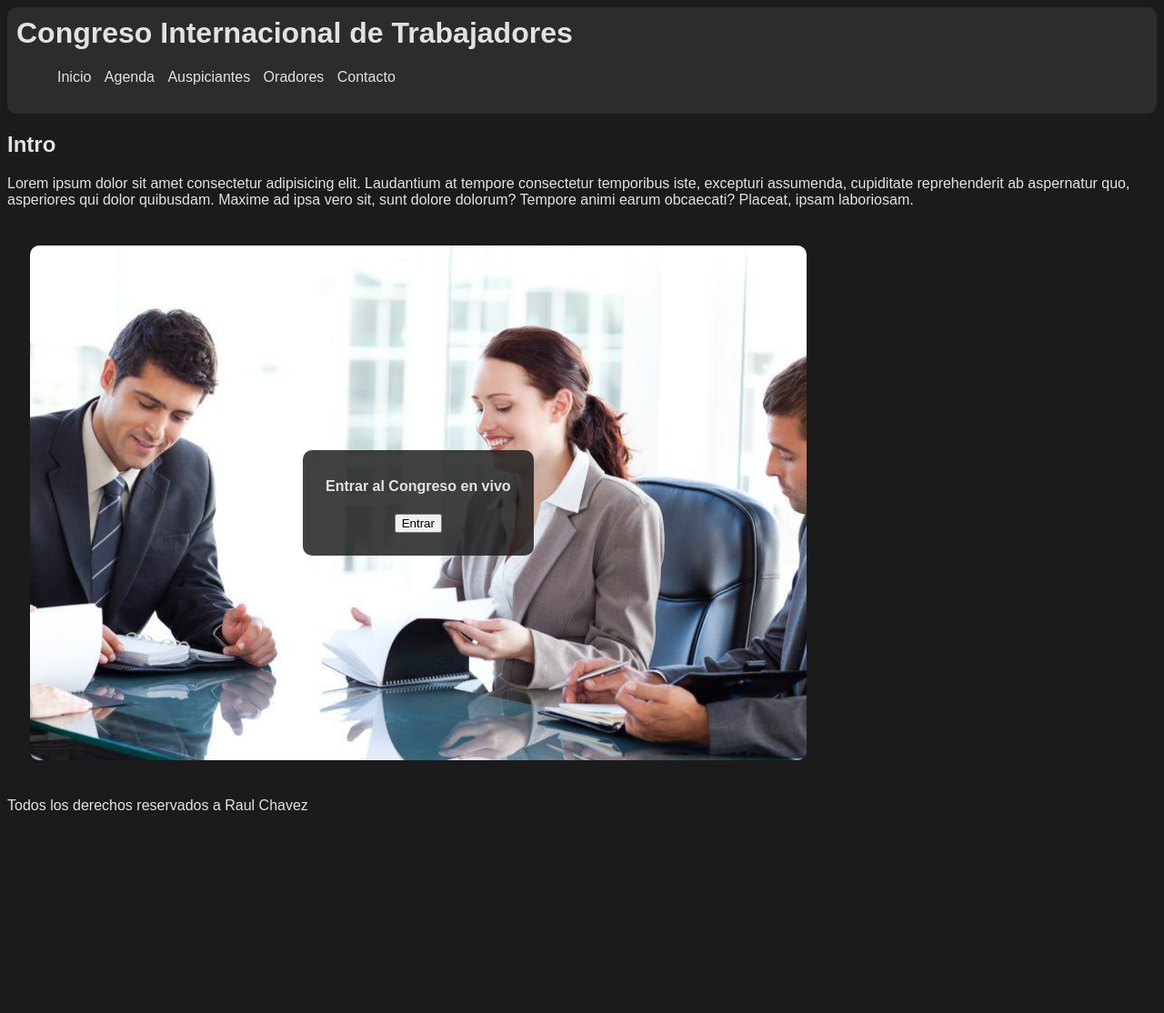
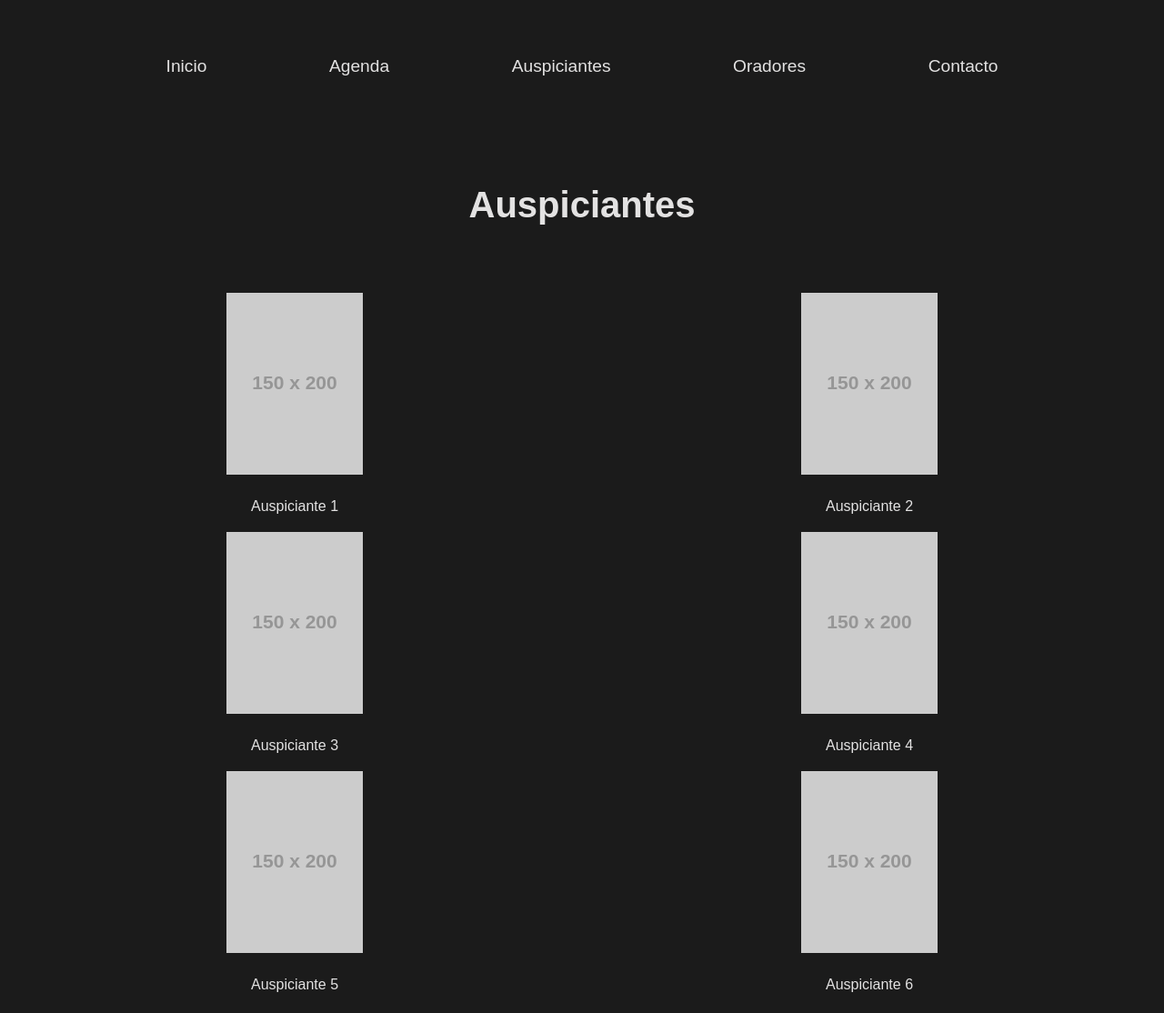
Before and after one commit to ralejandroch22/desafio-04, a plain HTML site: page auspiciantes.html in a window 1280 px wide. Shown: the top 1114 px of the page at 91% size. Before the commit the page ends 911 px from the top, so only its background shows below. Drawn offline with Linux system fonts and the light colour scheme; placeholder pictures from the web are drawn by us.

Commit message:
correcciones

```diff
--- a/auspiciantes.html
+++ b/auspiciantes.html
@@ -12,11 +12,9 @@
 </head>
 
 <body>
-    <header class="header">
-        <h1>Congreso Internacional de Trabajadores</h1>
-
-        <nav class="nav">
-            <ul class="nav-list">
+    <header>
+        <nav>
+            <ul class="menu">
                 <li>
                     <a href="index.html">Inicio</a>
                 </li>
@@ -34,21 +32,38 @@
                 </li>
             </ul>
         </nav>
+
+        <h1>Auspiciantes</h1>
+
     </header>
 
     <main>
-        <h2>Intro</h2>
-        <p>Lorem ipsum dolor sit amet consectetur adipisicing elit. <span>Laudantium at tempore consectetur temporibus
-                iste, excepturi assumenda, cupiditate reprehenderit ab aspernatur quo, asperiores qui dolor
-                quibusdam.</span>
-            Maxime ad ipsa vero sit, sunt dolore dolorum? Tempore animi earum obcaecati? Placeat, ipsam
-            laboriosam.</p>
+        <div class="contenedor-auspiciantes">
+            <div>
+                <img src="https://dummyimage.com/150x200/000/fff" alt="">
+                <p>Auspiciante 1</p>
+            </div>
+            <div>
+                <img src="https://dummyimage.com/150x200/000/fff" alt="">
+                <p>Auspiciante 2</p>
+            </div>
+            <div>
+                <img src="https://dummyimage.com/150x200/000/fff" alt="">
+                <p>Auspiciante 3</p>
+            </div>
+            <div>
+                <img src="https://dummyimage.com/150x200/000/fff" alt="">
+                <p>Auspiciante 4</p>
+            </div>
+            <div>
+                <img src="https://dummyimage.com/150x200/000/fff" alt="">
+                <p>Auspiciante 5</p>
+            </div>
+            <div>
+                <img src="https://dummyimage.com/150x200/000/fff" alt="">
+                <p>Auspiciante 6</p>
+            </div>
 
-        <div class="centro">
-            <div class="centro-interno">
-                <h4>Entrar al Congreso en vivo</h4>
-                <button>Entrar</button>
-            </div>
         </div>
     </main>
 
--- a/style.css
+++ b/style.css
@@ -1,36 +1,58 @@
+/* Generales */
 body {
     color: rgb(227, 226, 226);
     background-color: rgb(27, 27, 27);
     font-family: Arial, Helvetica, sans-serif;
+    font-size: 1rem;
+    font-weight: 400;
+    line-height: 1.5;
 }
 
-ul {
-    list-style-type: none;
-
+header nav .menu {
+    display: flex;
+    flex-direction: row;
+    align-items: center;
+    list-style: none;
+    justify-content: space-evenly;
+    padding: 40px;
+    font-size: 1.2rem;
 }
 
-.header {
-    background-color: rgb(45, 44, 44);
-    padding: 10px;
-    border-radius: 10px;
-}
-
-.header h1 {
-    display: inline;
-}
-
-.nav-list li {
-    display: inline-block;
-    text-decoration: none;
-    margin: 5px;
-}
-
-.nav-list a {
+.menu a {
     text-decoration: none;
     color: rgb(227, 226, 226);
 }
 
+header h1 {
+    font-size: 2.5rem;
+    text-align: center;
+    padding: 40px;
+}
+
+/* Index */
+
+.contenedor {
+    display: grid;
+    justify-content: stretch;
+    align-items: center;
+    grid-template-areas:
+        "titulo-intro centro"
+        "texto-intro centro"
+    ;
+}
+
+.titulo-intro {
+    grid-area: titulo-intro;
+    text-align: center;
+}
+
+.texto-intro {
+    grid-area: texto-intro;
+    text-align: center;
+}
+
 .centro {
+    grid-area: centro;
     display: inline-block;
     background-image: url("img/fondo-trabajo.png");
     background-position: center;
@@ -53,6 +75,65 @@ ul {
     text-align: center;
 }
 
+footer p {
+    font-size: 1rem;
+    font-weight: 200;
+    text-align: center;
+}
+
+
+/* Agenda */
 table {
     border: solid 5px rgb(0, 0, 0);
 }
+
+/* Auspiciantes */
+.contenedor-auspiciantes {
+    display: grid;
+    grid-template-columns: repeat(3, 1fr);
+    grid-template-rows: repeat(2, 1fr);
+}
+
+.contenedor-auspiciantes div {
+    text-align: center;
+    margin: auto;
+}
+
+/* Oradores */
+.contenedor-oradores {
+    display: grid;
+    grid-template-columns: repeat(4, 1fr);
+}
+
+.contenedor-oradores div {
+    text-align: center;
+    margin: auto;
+}
+
+/* Responsive */
+@media screen and (max-width: 1360px) {
+    .centro {
+        margin: 60px;
+    }
+
+    .centro-interno {
+        margin: 90px;
+    }
+
+    .contenedor {
+        grid-template-areas:
+            "titulo-intro"
+            "texto-intro"
+            "centro"
+        ;
+    }
+
+    .contenedor-auspiciantes {
+        grid-template-columns: repeat(2, 1fr);
+        grid-template-rows: repeat(3, 1fr);
+    }
+
+    .contenedor-oradores {
+        grid-template-columns: repeat(2, 1fr);
+    }
+}
```
Also changed, not shown: agenda.html (+6 -6 lines), contacto.html (+6 -5 lines), index.html (+32 -16 lines), oradores.html (+22 -17 lines).
